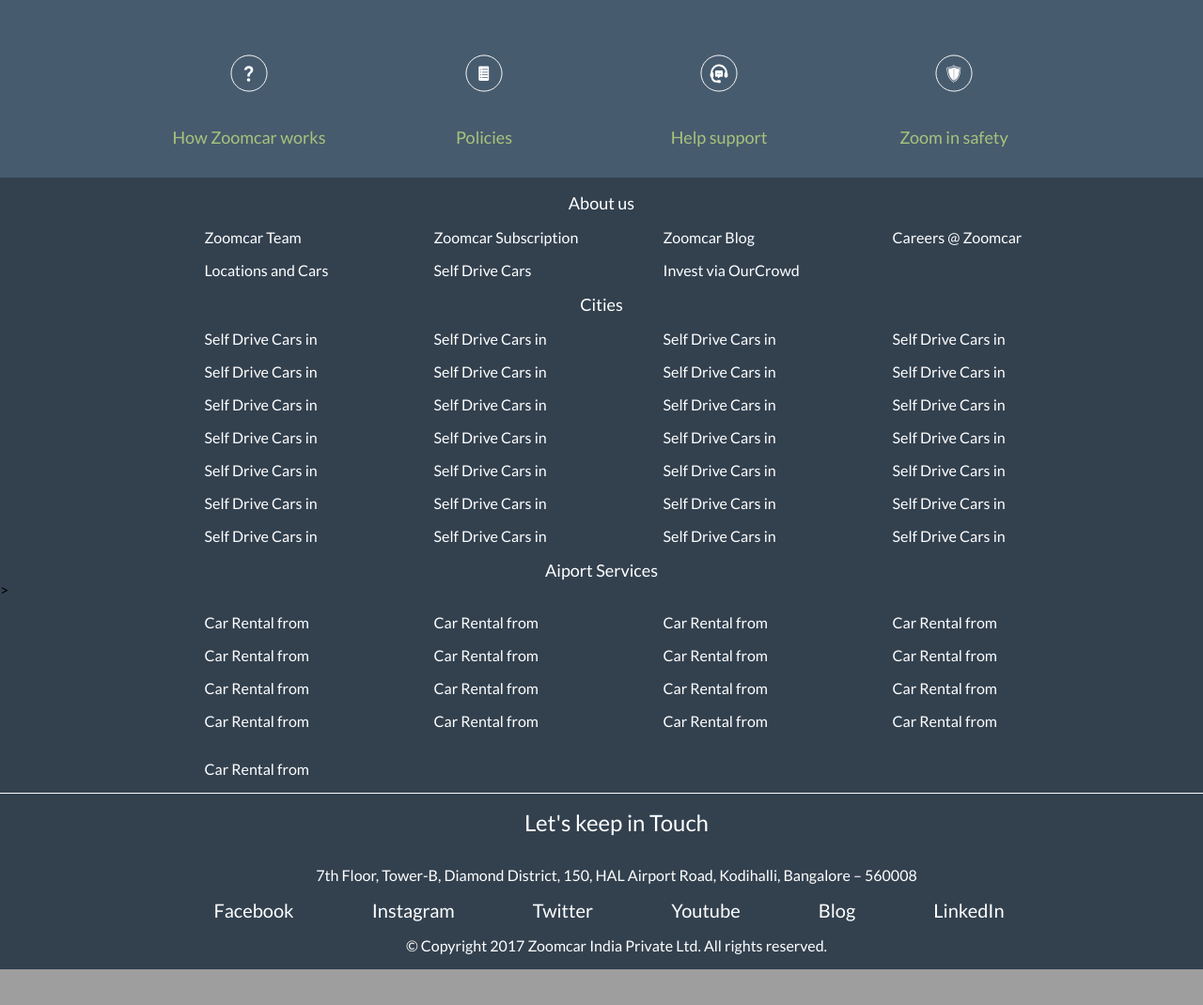
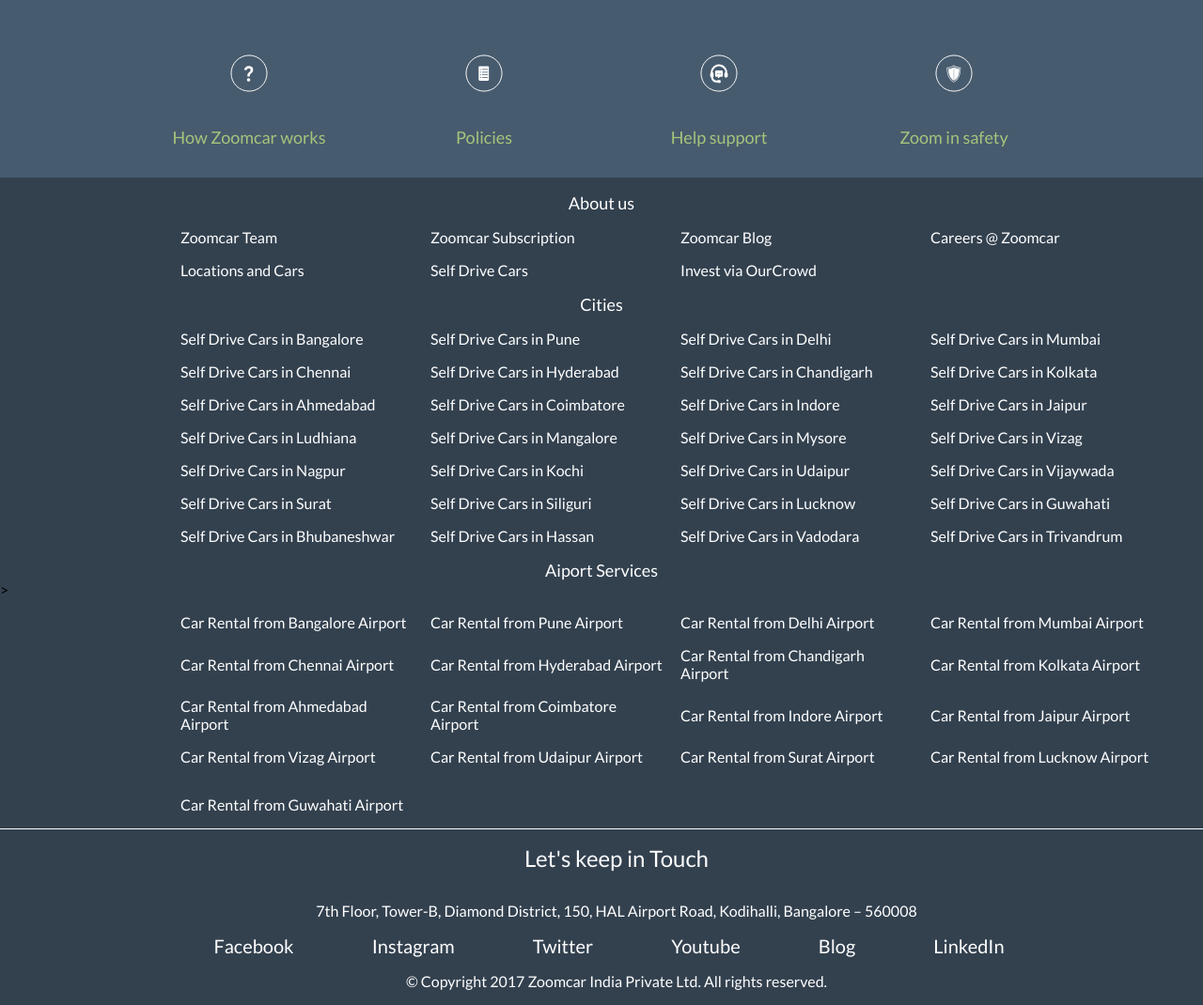
Before and after one commit to yashb07/ZoomCarWebsiteClone, a PHP site: page / in a window 1280 px wide. Shown: the part 4966-6036 px from the top of the page at 94% size. Before the commit the page ends 5998 px from the top, so only its background shows below. Run offline with PHP 8.4, Linux system fonts and the light colour scheme; some libraries are stand-ins or nearby versions.

Commit message:
Added Footer Details

```diff
--- a/main.html
+++ b/main.html
@@ -277,56 +277,56 @@
         <div>
             <h1 class="footer-title">Cities</h1>
             <div class="about-grid">
-                <a href="#">Self Drive Cars in </a>
-                <a href="#">Self Drive Cars in </a>
-                <a href="#">Self Drive Cars in </a>
-                <a href="#">Self Drive Cars in </a>
-                <a href="#">Self Drive Cars in </a>
-                <a href="#">Self Drive Cars in </a>
-                <a href="#">Self Drive Cars in </a>
-                <a href="#">Self Drive Cars in </a>
-                <a href="#">Self Drive Cars in </a>
-                <a href="#">Self Drive Cars in </a>
-                <a href="#">Self Drive Cars in </a>
-                <a href="#">Self Drive Cars in </a>
-                <a href="#">Self Drive Cars in </a>
-                <a href="#">Self Drive Cars in </a>
-                <a href="#">Self Drive Cars in </a>
-                <a href="#">Self Drive Cars in </a>
-                <a href="#">Self Drive Cars in </a>
-                <a href="#">Self Drive Cars in </a>
-                <a href="#">Self Drive Cars in </a>
-                <a href="#">Self Drive Cars in </a>
-                <a href="#">Self Drive Cars in </a>
-                <a href="#">Self Drive Cars in </a>
-                <a href="#">Self Drive Cars in </a>
-                <a href="#">Self Drive Cars in </a>
-                <a href="#">Self Drive Cars in </a>
-                <a href="#">Self Drive Cars in </a>
-                <a href="#">Self Drive Cars in </a>
-                <a href="#">Self Drive Cars in </a>
+                <a href="#">Self Drive Cars in Bangalore</a>
+                <a href="#">Self Drive Cars in Pune</a>
+                <a href="#">Self Drive Cars in Delhi</a>
+                <a href="#">Self Drive Cars in Mumbai</a>
+                <a href="#">Self Drive Cars in Chennai</a>
+                <a href="#">Self Drive Cars in Hyderabad</a>
+                <a href="#">Self Drive Cars in Chandigarh</a>
+                <a href="#">Self Drive Cars in Kolkata</a>
+                <a href="#">Self Drive Cars in Ahmedabad</a>
+                <a href="#">Self Drive Cars in Coimbatore</a>
+                <a href="#">Self Drive Cars in Indore</a>
+                <a href="#">Self Drive Cars in Jaipur</a>
+                <a href="#">Self Drive Cars in Ludhiana</a>
+                <a href="#">Self Drive Cars in Mangalore</a>
+                <a href="#">Self Drive Cars in Mysore</a>
+                <a href="#">Self Drive Cars in Vizag</a>
+                <a href="#">Self Drive Cars in Nagpur</a>
+                <a href="#">Self Drive Cars in Kochi</a>
+                <a href="#">Self Drive Cars in Udaipur</a>
+                <a href="#">Self Drive Cars in Vijaywada</a>
+                <a href="#">Self Drive Cars in Surat</a>
+                <a href="#">Self Drive Cars in Siliguri</a>
+                <a href="#">Self Drive Cars in Lucknow</a>
+                <a href="#">Self Drive Cars in Guwahati</a>
+                <a href="#">Self Drive Cars in Bhubaneshwar</a>
+                <a href="#">Self Drive Cars in Hassan</a>
+                <a href="#">Self Drive Cars in Vadodara</a>
+                <a href="#">Self Drive Cars in Trivandrum</a>
             </div>
         </div>
         <div>
             <h1 class="footer-title">Aiport Services</h1>>
             <div class="about-grid">
-                <a href="#">Car Rental from </a>
-                <a href="#">Car Rental from </a>
-                <a href="#">Car Rental from </a>
-                <a href="#">Car Rental from </a>
-                <a href="#">Car Rental from </a>
-                <a href="#">Car Rental from </a>
-                <a href="#">Car Rental from </a>
-                <a href="#">Car Rental from </a>
-                <a href="#">Car Rental from </a>
-                <a href="#">Car Rental from </a>
-                <a href="#">Car Rental from </a>
-                <a href="#">Car Rental from </a>
-                <a href="#">Car Rental from </a>
-                <a href="#">Car Rental from </a>
-                <a href="#">Car Rental from </a>
-                <a href="#">Car Rental from </a>
-                <a class="special" href="#">Car Rental from </a>
+                <a href="#">Car Rental from Bangalore Airport</a>
+                <a href="#">Car Rental from Pune Airport</a>
+                <a href="#">Car Rental from Delhi Airport</a>
+                <a href="#">Car Rental from Mumbai Airport</a>
+                <a href="#">Car Rental from Chennai Airport</a>
+                <a href="#">Car Rental from Hyderabad Airport</a>
+                <a href="#">Car Rental from Chandigarh Airport</a>
+                <a href="#">Car Rental from Kolkata Airport</a>
+                <a href="#">Car Rental from Ahmedabad Airport</a>
+                <a href="#">Car Rental from Coimbatore Airport</a>
+                <a href="#">Car Rental from Indore Airport</a>
+                <a href="#">Car Rental from Jaipur Airport</a>
+                <a href="#">Car Rental from Vizag Airport</a>
+                <a href="#">Car Rental from Udaipur Airport</a>
+                <a href="#">Car Rental from Surat Airport</a>
+                <a href="#">Car Rental from Lucknow Airport</a>
+                <a class="special" href="#">Car Rental from Guwahati Airport</a>
             </div>
         </div>
     </section>
--- a/style.css
+++ b/style.css
@@ -605,18 +605,18 @@
     grid-row-gap: 1rem;
     align-items: center;
     margin-top: 1rem;
-    width: 75%;
-    margin-left: 17%;
+    width: 80%;
+    margin-left: 15%;
 }
 
 #footer .about-grid a{
     font-size: 16px;
-    width: 200px;
+    width: 250px;
     color: var(--pure);
 }
 
 #footer .about-grid .special {
-    padding-bottom: 1rem;
+    margin-bottom: 1rem;
 }
 
 #socials {
```
